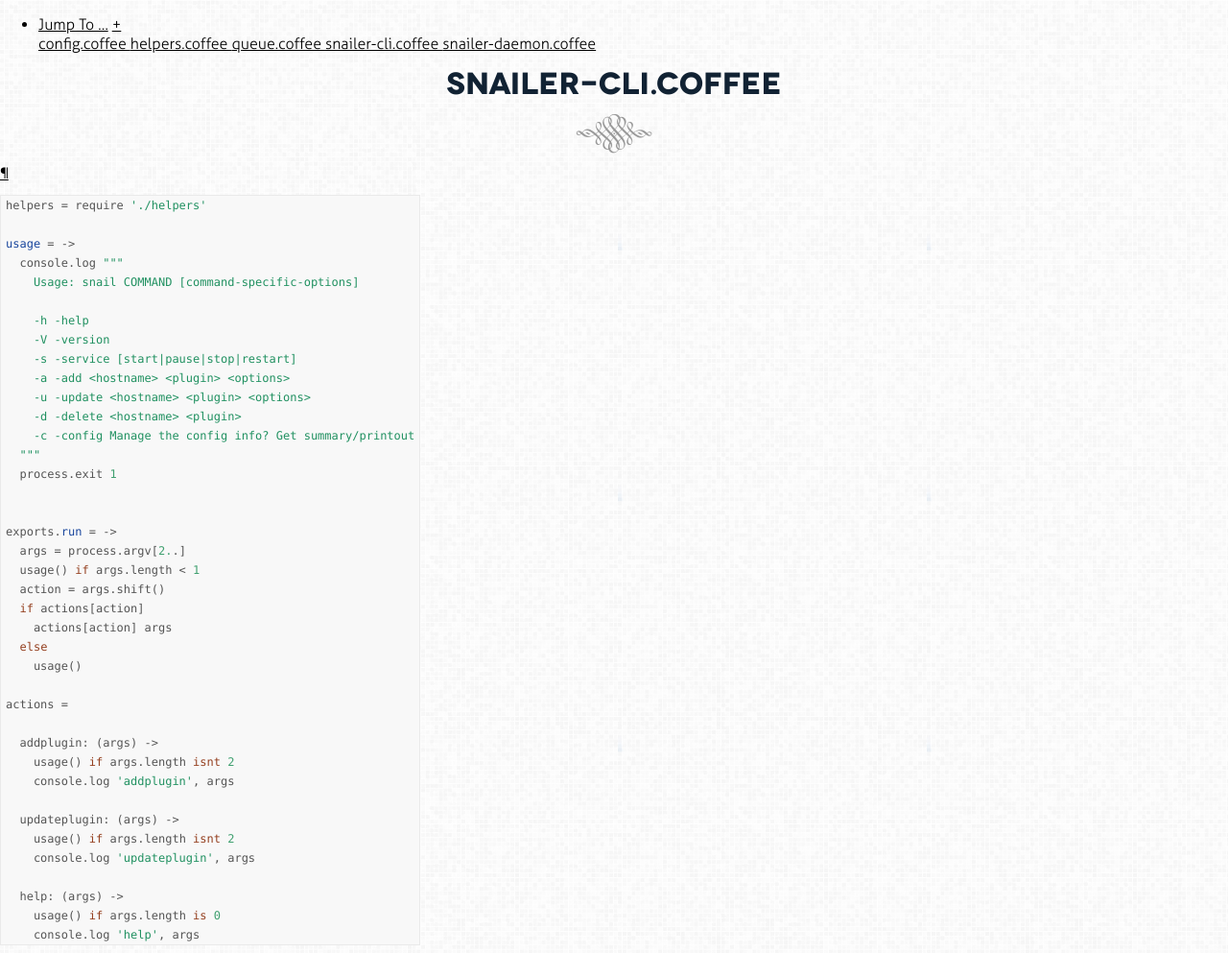
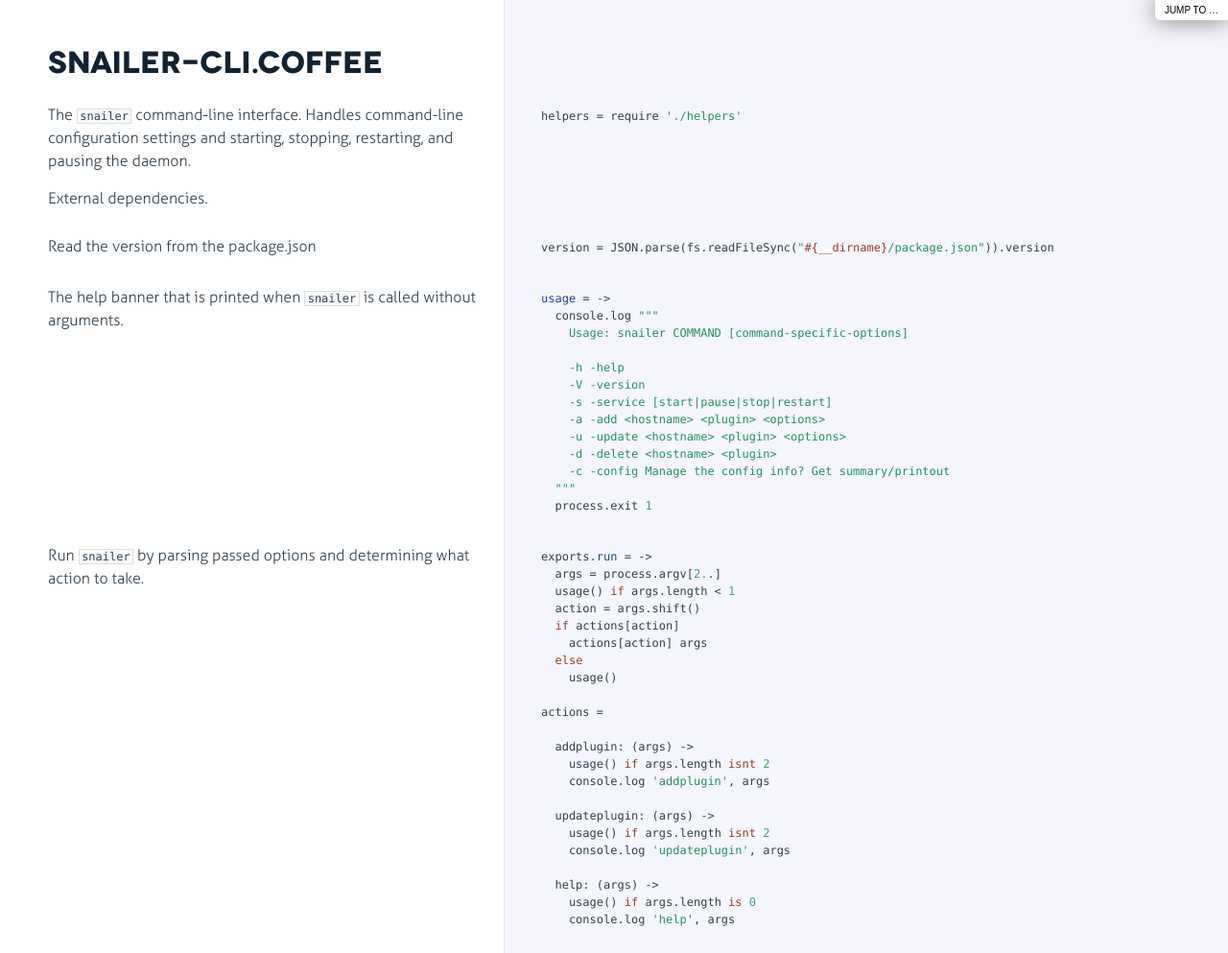
Before and after one commit to matthewhudson/snailer, a website: page docs/snailer-cli.html in a window 1280 px wide. Shown: the whole page at 96% size. Drawn offline with Linux system fonts and the light colour scheme.

Commit message:
Updating docs

```diff
--- a/docs/docco.css
+++ b/docs/docco.css
@@ -30,54 +30,17 @@
     font-style: normal;
 }
 
-@font-face {
-    font-family: 'fleurons';
-    src: url('public/fonts/fleurons.eot');
-    src: url('public/fonts/fleurons.eot?#iefix') format('embedded-opentype'),
-         url('public/fonts/fleurons.woff') format('woff'),
-         url('public/fonts/fleurons.ttf') format('truetype');
-    font-weight: normal;
-    font-style: normal;
-}
-
-/*--------------------- Base Styles ----------------------------*/
-
+/*--------------------- Layout ----------------------------*/
+html { height: 100%; }
 body {
   font-family: "aller-light";
-  background: url('public/images/gray.png') #fff;
-  background-size: 322px;
-  margin: 0;
+  font-size: 14px;
+  line-height: 18px;
+  color: #30404f;
+  margin: 0; padding: 0;
+  height:100%;
 }
-
-hr {
-  height: 1px;
-  background: #ddd;
-  border: 0;
-}
-
-h1, h2, h3, h4, h5, h6 {
-  color: #112233;
-  font-weight: normal;
-  font-family: "novecento-bold";
-  text-transform: uppercase;
-  line-height: 1em;
-  margin-top: 50px;
-}
-  h1 {
-    margin: 0;
-    text-align: center;
-  }
-  h2 {
-    font-size: 1.3em;
-  }
-  h1:after {
-    content: "8";
-    display: block;
-    font-family: "fleurons";
-    color: #999;
-    font-size: 80px;
-    padding: 10px 0 25px;
-  }
+#container { min-height: 100%; }
 
 a {
   color: #000;
@@ -88,74 +51,64 @@ b, strong {
   font-family: "aller-bold";
 }
 
-blockquote {
-  border-left: 5px solid #ccc;
-  margin-left: 0;
-  padding: 1px 0 1px 1em;
+p, ul, ol {
+  margin: 15px 0 0px;
 }
-  .page blockquote p {
-    font-family: Menlo, Consolas, Monaco, monospace;
-    font-size: 14px; line-height: 19px;
-    color: #999;
-    margin: 10px 0 0;
-    white-space: pre-wrap;
-  }
+
+h1, h2, h3, h4, h5, h6 {
+  color: #112233;
+  line-height: 1em;
+  font-weight: normal;
+  font-family: "novecento-bold";
+  text-transform: uppercase;
+  margin: 30px 0 15px 0;
+}
+
+h1 {
+  margin-top: 40px;
+}
+
+hr {
+  border: 0;
+  background: 1px solid #ddd;
+  height: 1px;
+  margin: 20px 0;
+}
 
 pre, tt, code {
-  font-family: Menlo, Consolas, Monaco, monospace;
-  font-size: 12px;
-  display: inline-block;
-  border: 1px solid #EAEAEA;
-  background: #f8f8f8;
-  color: #555;
-  padding: 0 5px;
-  line-height: 20px;
+  font-size: 12px; line-height: 16px;
+  font-family: Menlo, Monaco, Consolas, "Lucida Console", monospace;
+  margin: 0; padding: 0;
 }
-  .page pre {
+  .annotation pre {
+    display: block;
     margin: 0;
-    width: 608px;
-    padding: 10px 15px;
+    padding: 7px 10px;
     background: #fcfcfc;
     -moz-box-shadow:    inset 0 0 10px rgba(0,0,0,0.1);
     -webkit-box-shadow: inset 0 0 10px rgba(0,0,0,0.1);
     box-shadow:         inset 0 0 10px rgba(0,0,0,0.1);
     overflow-x: auto;
   }
-    .page pre code {
+    .annotation pre code {
       border: 0;
       padding: 0;
       background: transparent;
     }
 
-.fleur {
-  font-family: "fleurons";
-  font-size: 100px;
-  text-align: center;
-  margin: 40px 0;
-  color: #ccc;
+
+blockquote {
+  border-left: 5px solid #ccc;
+  margin: 0;
+  padding: 1px 0 1px 1em;
 }
-
-/*--------------------- Layout ----------------------------*/
-
-.container {
-  width: 760px;
-  margin: 0 auto;
-  background: #fff;
-  background: rgba(255,255,255, 0.4);
-  overflow: hidden;
-}
-  .page {
-    width: 640px;
-    padding: 30px;
-    margin: 30px;
-    background: #fff;
-    font-size: 17px;
-    line-height: 26px;
+  .sections blockquote p {
+    font-family: Menlo, Consolas, Monaco, monospace;
+    font-size: 12px; line-height: 16px;
+    color: #999;
+    margin: 10px 0 0;
+    white-space: pre-wrap;
   }
-    .page p {
-      color: #30404f;
-      margin: 26px 0;
-    }
 
 ul.sections {
   list-style: none;
@@ -163,39 +116,249 @@ ul.sections {
   margin:0;
 }
 
-.page li p {
-  margin: 12px 0;
+/*
+  Force border-box so that % widths fit the parent
+  container without overlap because of margin/padding.
+
+  More Info : http://www.quirksmode.org/css/box.html
+*/
+ul.sections > li > div {
+  -moz-box-sizing: border-box;    /* firefox */
+  -ms-box-sizing: border-box;     /* ie */
+  -webkit-box-sizing: border-box; /* webkit */
+  -khtml-box-sizing: border-box;  /* konqueror */
+  box-sizing: border-box;         /* css3 */
 }
 
-.toc {
-  max-height: 0;
-  overflow: hidden;
-  text-align: center;
-  font-size: 13px;
-  line-height: 20px;
-  -moz-transition: max-height 1s;
-  -webkit-transition: max-height 1s;
-  transition: max-height 1s;
+
+/*---------------------- Jump Page -----------------------------*/
+#jump_to, #jump_page {
+  margin: 0;
+  background: white;
+  -webkit-box-shadow: 0 0 25px #777; -moz-box-shadow: 0 0 25px #777;
+  -webkit-border-bottom-left-radius: 5px; -moz-border-radius-bottomleft: 5px;
+  font: 16px Arial;
+  cursor: pointer;
+  text-align: right;
+  list-style: none;
 }
-  .header:hover .toc {
-    max-height: 500px;
+
+#jump_to a {
+  text-decoration: none;
+}
+
+#jump_to a.large {
+  display: none;
+}
+#jump_to a.small {
+  font-size: 22px;
+  font-weight: bold;
+  color: #676767;
+}
+
+#jump_to, #jump_wrapper {
+  position: fixed;
+  right: 0; top: 0;
+  padding: 10px 15px;
+  margin:0;
+}
+
+#jump_wrapper {
+  display: none;
+  padding:0;
+}
+
+#jump_to:hover #jump_wrapper {
+  display: block;
+}
+
+#jump_page {
+  padding: 5px 0 3px;
+  margin: 0 0 25px 25px;
+}
+
+#jump_page .source {
+  display: block;
+  padding: 15px;
+  text-decoration: none;
+  border-top: 1px solid #eee;
+}
+
+#jump_page .source:hover {
+  background: #f5f5ff;
+}
+
+#jump_page .source:first-child {
+}
+
+/*---------------------- Low resolutions (> 320px) ---------------------*/
+@media only screen and (min-width: 320px) {
+  .pilwrap { display: none; }
+
+  ul.sections > li > div {
+    display: block;
+    padding:5px 10px 0 10px;
   }
-  .toc h3 {
-    margin-top: 20px;
+
+  ul.sections > li > div.annotation ul, ul.sections > li > div.annotation ol {
+    padding-left: 30px;
   }
-  .toc ol {
-    margin: 0 0 20px 0;
+
+  ul.sections > li > div.content {
+    background: #f5f5ff;
+    overflow-x:auto;
+    -webkit-box-shadow: inset 0 0 5px #e5e5ee;
+    box-shadow: inset 0 0 5px #e5e5ee;
+    border: 1px solid #dedede;
+    margin:5px 10px 5px 10px;
+    padding-bottom: 5px;
+  }
+
+  ul.sections > li > div.annotation pre {
+    margin: 7px 0 7px;
+    padding-left: 15px;
+  }
+
+  ul.sections > li > div.annotation p tt, .annotation code {
+    background: #f8f8ff;
+    border: 1px solid #dedede;
+    font-size: 12px;
+    padding: 0 0.2em;
+  }
+}
+
+/*----------------------  (> 481px) ---------------------*/
+@media only screen and (min-width: 481px) {
+  #container {
+    position: relative;
+  }
+  body {
+    background-color: #F5F5FF;
+    font-size: 15px;
+    line-height: 21px;
+  }
+  pre, tt, code {
+    line-height: 18px;
+  }
+  p, ul, ol {
+    margin: 0 0 15px;
+  }
+
+
+  #jump_to {
+    padding: 5px 10px;
+  }
+  #jump_wrapper {
+    padding: 0;
+  }
+  #jump_to, #jump_page {
+    font: 10px Arial;
+    text-transform: uppercase;
+  }
+  #jump_page .source {
+    padding: 5px 10px;
+  }
+  #jump_to a.large {
     display: inline-block;
+  }
+  #jump_to a.small {
+    display: none;
+  }
+
+
+
+  #background {
+    position: absolute;
+    top: 0; bottom: 0;
+    width: 350px;
+    background: #fff;
+    border-right: 1px solid #e5e5ee;
+    z-index: -1;
+  }
+
+  ul.sections > li > div.annotation ul, ul.sections > li > div.annotation ol {
+    padding-left: 40px;
+  }
+
+  ul.sections > li {
+    white-space: nowrap;
+  }
+
+  ul.sections > li > div {
+    display: inline-block;
+  }
+
+  ul.sections > li > div.annotation {
+    max-width: 350px;
+    min-width: 350px;
+    min-height: 5px;
+    padding: 13px;
+    overflow-x: hidden;
+    white-space: normal;
+    vertical-align: top;
     text-align: left;
-    list-style-type: upper-roman;
   }
-    .toc li {
-      font-family: 'novecento-bold';
+  ul.sections > li > div.annotation pre {
+    margin: 15px 0 15px;
+    padding-left: 15px;
+  }
+
+  ul.sections > li > div.content {
+    padding: 13px;
+    vertical-align: top;
+    background: #f5f5ff;
+    border: none;
+    -webkit-box-shadow: none;
+    box-shadow: none;
+  }
+
+  .pilwrap {
+    position: relative;
+    display: inline;
+  }
+
+  .pilcrow {
+    font: 12px Arial;
+    text-decoration: none;
+    color: #454545;
+    position: absolute;
+    top: 3px; left: -20px;
+    padding: 1px 2px;
+    opacity: 0;
+    -webkit-transition: opacity 0.2s linear;
+  }
+    .for-h1 .pilcrow {
+      top: 47px;
     }
-      .toc li a {
-        font-family: 'aller-light';
-      }
+    .for-h2 .pilcrow, .for-h3 .pilcrow, .for-h4 .pilcrow {
+      top: 35px;
+    }
 
+  ul.sections > li > div.annotation:hover .pilcrow {
+    opacity: 1;
+  }
+}
+
+/*---------------------- (> 1025px) ---------------------*/
+@media only screen and (min-width: 1025px) {
+
+  body {
+    font-size: 16px;
+    line-height: 24px;
+  }
+
+  #background {
+    width: 525px;
+  }
+  ul.sections > li > div.annotation {
+    max-width: 525px;
+    min-width: 525px;
+    padding: 10px 25px 1px 50px;
+  }
+  ul.sections > li > div.content {
+    padding: 9px 15px 16px 25px;
+  }
+}
 
 /*---------------------- Syntax Highlighting -----------------------------*/
 
--- a/docs/snailer-cli.html
+++ b/docs/snailer-cli.html
@@ -63,14 +63,45 @@
               <div class="pilwrap ">
                 <a class="pilcrow" href="#section-1">&#182;</a>
               </div>
+              <p>The <code>snailer</code> command-line interface. Handles command-line configuration
+settings and starting, stopping, restarting, and pausing the daemon.</p>
+<p>External dependencies.</p>
 
             </div>
 
-            <div class="content"><div class="highlight"><pre>helpers = require <span class="string">'./helpers'</span>
+            <div class="content"><div class="highlight"><pre>helpers = require <span class="string">'./helpers'</span></pre></div></div>
 
-<span class="function"><span class="title">usage</span></span> = -&gt;
+        </li>
+
+
+        <li id="section-2">
+            <div class="annotation">
+
+              <div class="pilwrap ">
+                <a class="pilcrow" href="#section-2">&#182;</a>
+              </div>
+              <p>Read the version from the package.json</p>
+
+            </div>
+
+            <div class="content"><div class="highlight"><pre>version = JSON.parse(fs.readFileSync(<span class="string">"<span class="subst">#{__dirname}</span>/package.json"</span>)).version</pre></div></div>
+
+        </li>
+
+
+        <li id="section-3">
+            <div class="annotation">
+
+              <div class="pilwrap ">
+                <a class="pilcrow" href="#section-3">&#182;</a>
+              </div>
+              <p>The help banner that is printed when <code>snailer</code> is called without arguments.</p>
+
+            </div>
+
+            <div class="content"><div class="highlight"><pre><span class="function"><span class="title">usage</span></span> = -&gt;
   console.log <span class="string">"""
-    Usage: snail COMMAND [command-specific-options]
+    Usage: snailer COMMAND [command-specific-options]
 
     -h -help
     -V -version
@@ -80,10 +111,22 @@
     -d -delete &lt;hostname&gt; &lt;plugin&gt;
     -c -config Manage the config info? Get summary/printout
   """</span>
-  process.exit <span class="number">1</span>
+  process.exit <span class="number">1</span></pre></div></div>
+
+        </li>
 
 
-exports.<span class="function"><span class="title">run</span></span> = -&gt;
+        <li id="section-4">
+            <div class="annotation">
+
+              <div class="pilwrap ">
+                <a class="pilcrow" href="#section-4">&#182;</a>
+              </div>
+              <p>Run <code>snailer</code> by parsing passed options and determining what action to take.</p>
+
+            </div>
+
+            <div class="content"><div class="highlight"><pre>exports.<span class="function"><span class="title">run</span></span> = -&gt;
   args = process.argv[<span class="number">2.</span>.]
   usage() <span class="keyword">if</span> args.length &lt; <span class="number">1</span>
   action = args.shift()
```
